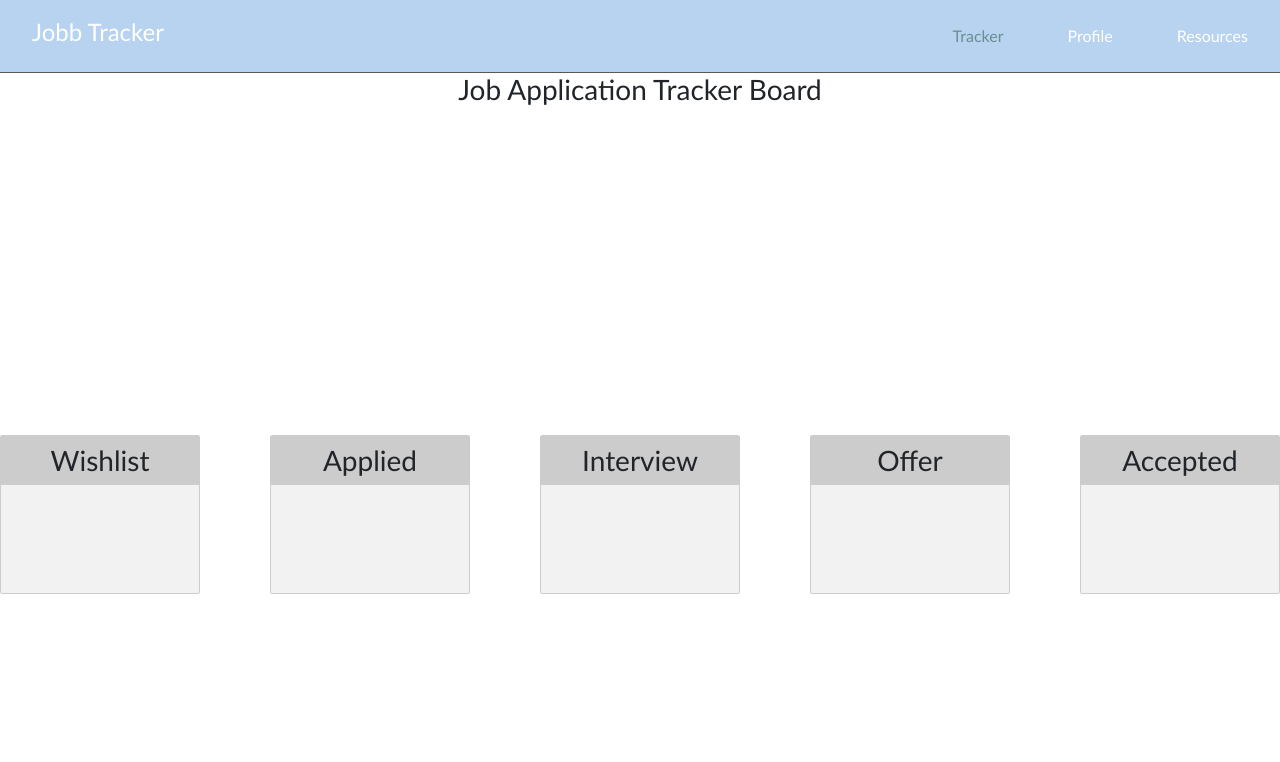
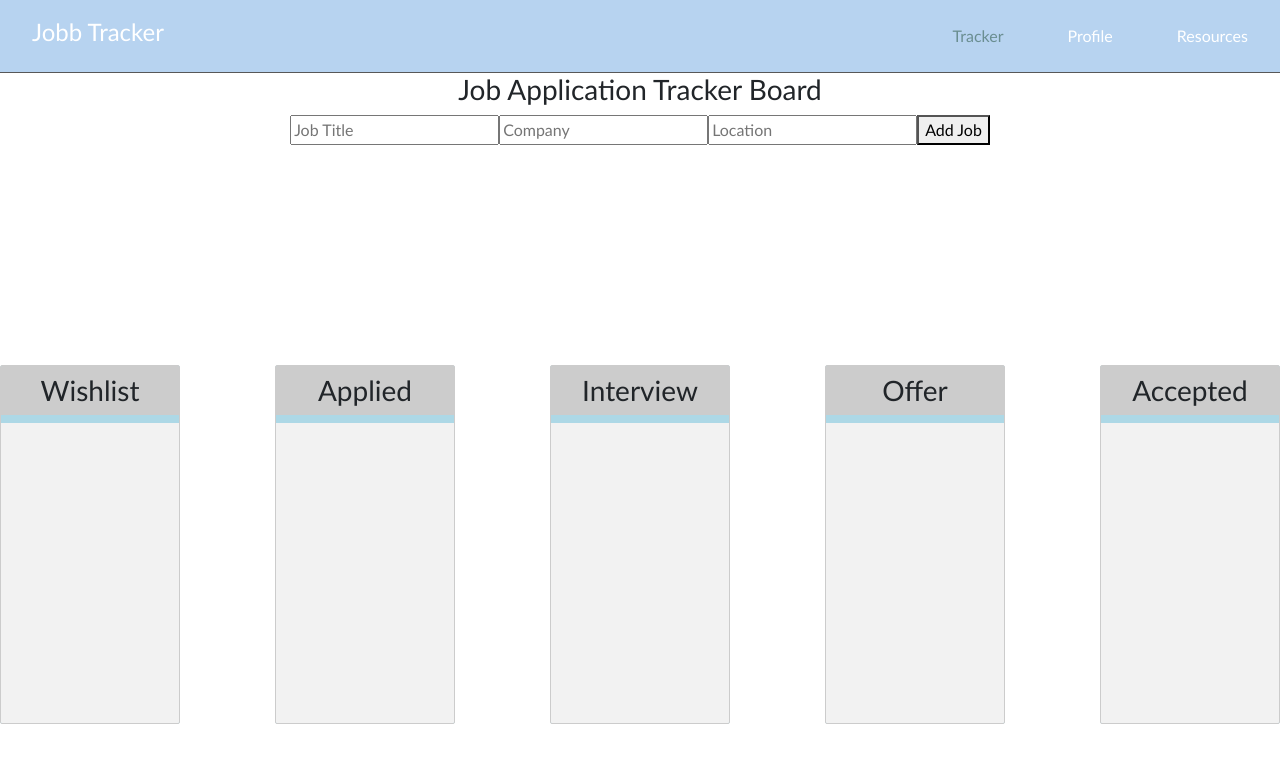
Before and after one commit to Dominik-Jad/job-tracker, a React (Vite) app: page / in a window 1280 px wide. Shown: the top 762 px of the page. Built offline with nearby package versions, Linux system fonts and the light colour scheme.

Commit message:
pushing code to local branch so  can retry a different method and not lose codes already written

```diff
--- a/src/components/Kanban/Column.jsx
+++ b/src/components/Kanban/Column.jsx
@@ -1,12 +1,11 @@
-import React from "react";
 import { Droppable } from "react-beautiful-dnd";
 import styled from "styled-components";
 import Job from "./Job";
 
 const Container = styled.div`
-    background-color: #f2f2f2;
+    background-color: lightblue;
     border-radius: 2px;
-    width: 200px;
+    width: 180px;
     overflow-y: scroll;
     -ms-overflow-style: none;
     scrollbar-width: none;
@@ -24,7 +23,7 @@ const JobList = styled.div`
         tranition: background-color 0.2s ease;
         background-color: #f2f2f2;
         flex-grow: 1;
-        min-height: 100px;
+        min-height: 300px;
 `;
 
 export default function Column({ title, jobs, id }) {
@@ -45,7 +44,7 @@ export default function Column({ title, jobs, id }) {
                         {...provided.droppableProps}
                         isDraggingOver={provided.isDraggingOver}
                     >
-                        {/* tasks go here (to do ) */}
+                        {/* Jobs go here (to do ) */}
                     </JobList>
                 )}
             </Droppable>
--- a/src/components/Kanban/Job.jsx
+++ b/src/components/Kanban/Job.jsx
@@ -1,34 +1,28 @@
-import React from "react";
 import styled from "styled-components";
 import { Draggable } from "react-beautiful-dnd";
 
 const Container = styled.div`
     border-radius: 10px;
     padding: 8px;
-    color: #fff;
+    color: black;
     margin-bottom: 8px;
     min-height: 100px;
     margin-left: 10px;
     margin-right: 10px;
-    background-color: ${props => bgcolorChange(props.color)};
+    background-color: ${props => props.isDragging ? '#b3b3b3' : '#f2f2f2'};
     display: flex;
     justify-content: space-between;
     flex-direction: column;
     cursor: pointer;
-    `;
+`;
 
 const TextContent = styled.div`
     display: flex;
 `;
 
-function bgcolorChange(props) {
-    return props.isDragging
-    ? '#b3b3b3'
-    :props.Draggable
-}
 export default function Job({ job, index }) {
     return (
-        <Draggable draggableId={`${job.id}`} key={job.id} index={index}>
+        <Draggable draggableId={`${job.id}`} index={index}>
             {(provided, snapshot) => (
                 <Container
                     {...provided.draggableProps}
@@ -38,7 +32,9 @@ export default function Job({ job, index }) {
                 >
                     <div style={{ display: "flex", justifyContent: "start", padding: "2" }}>
                         <span>
-                            <small>#{job.id} </small>
+                            <small>#{job.id}
+                                   {" "}
+                             </small>
                         </span>
                     </div>
                     <div
@@ -48,7 +44,7 @@ export default function Job({ job, index }) {
                             padding: "2"
                         }}
                     >
-                        <TextContent> {job.title}</TextContent>
+                        <TextContent>{job.title}</TextContent>
                     </div>
                     {job.company}
                     {job.location && (
@@ -56,7 +52,6 @@ export default function Job({ job, index }) {
                             <small>{job.location}</small>
                         </div>
                     )}
-                    {provided.placeholder}
                 </Container>
             )}
         </Draggable>
--- /dev/null
+++ b/src/components/Kanban/addJobForm.jsx
@@ -0,0 +1,41 @@
+import { React, useState } from "react";
+const AddJobForm =  ({onAdd}) => {
+  const [userInput, setUserInput] = useState({
+    title: "",
+    company:  "",
+    location: "",
+  });
+  const handleSubmit = (e) => {
+    e.preventDefault();
+    setUserInput({
+      title: "hello",
+      company: "world",
+      location: "earth",
+    });
+    onAdd(userInput);
+  };
+  return (
+    <form onSubmit={handleSubmit}>
+      <input
+        type="text"
+        placeholder="Job Title"
+        value={userInput.title}
+        onChange={(e) => setUserInput({ ...userInput, title: e.target.value })}
+      />
+      <input
+        type="text"
+        placeholder="Company"
+        value={userInput.company}
+        onChange={(e) => setUserInput({ ...userInput, company: e.target.value })}
+      />
+      <input
+        type="text"
+        placeholder="Location"
+        value={userInput.location}
+        onChange={(e) => setUserInput({ ...userInput, location: e.target.value })}
+      />
+      <button type="submit">Add Job</button>
+    </form>
+  );
+};
+export default AddJobForm;
--- a/src/pages/Tracker.jsx
+++ b/src/pages/Tracker.jsx
@@ -1,6 +1,7 @@
 import React from "react";
-import {DragDropContext} from'react-beautiful-dnd';
+import { DragDropContext } from "react-beautiful-dnd";
 import Column from "../components/Kanban/Column";
+import AddJobForm from "../components/Kanban/addJobForm";
 
 const Tracker = () => {
     const [Wishlist, setWishlist] = React.useState([]);
@@ -8,19 +9,97 @@ const Tracker = () => {
     const [interview, setInterview] = React.useState([]);
     const [offer, setOffer] = React.useState([]);
     const [accepted, setAccepted] = React.useState([]);
+    const addJobToWishlist = (job) => {
+        setWishlist((prevWishlist) => [...prevWishlist, job]);
+    };
+    const handleDragEnd = (result) => {
+        const { destination, source, draggableId } = result;
+
+        if (!destination || source.droppableId === destination.droppableId) return;
+
+        deletePreviousState(source.droppableId, draggableId);
+
+        const job = findItemById(draggableId, [... Wishlist, ...applied, ...offer, ...interview, ...accepted]);
+
+        setNewState(destination.droppableId, job);
+
+    };
+
+    function deletePreviousState(sourceDroppableId, jobId) {
+
+        switch (sourceDroppableId) {
+            case "1":
+                setWishlist(removeItemById(jobId, Wishlist));
+                break;
+            case "2":
+                setApplied(removeItemById(jobId, applied));
+                break;
+            case "3":
+                setInterview(removeItemById(jobId, interview));
+                break;
+            case "4":
+                setOffer(removeItemById(jobId, offer));
+                break;
+            case "5":
+                setAccepted(removeItemById(jobId, accepted));
+                break;
+            default:
+        }
+    }
+
+        function setNewState(destinationDroppableId, job) {
+            let updatedJob;
+            switch (destinationDroppableId) {
+                case "1":
+                    updatedJob = {
+                       ...job, Wishlist:false};
+                      setApplied(updatedJob, ...applied);
+                      break;
+                case "2":
+                    updatedJob = {
+                        ...job, applied:false};
+                        setInterview(updatedJob, ...interview);
+                        break;
+                case "3":
+                    updatedJob = {
+                        ...job, interview:false};
+                        setOffer(updatedJob, ...offer);
+                        break;
+                case "4":
+                    updatedJob = {
+                        ...job, offer:false};
+                        setAccepted(updatedJob, ...accepted);
+                        break;
+                case "5":
+                    updatedJob = {
+                        ...job, accepted:false};
+                        break;
+                    }
+                }
+
+
+
+            function findItemById(id, jobs) {
+                return jobs.find((job) => job.id === id);
+            }
+
+            function removeItemById(id, jobs) {
+                return jobs.filter((job) => job.id!== id);
+            }
 
 
 
     return (
-        <DragDropContext>
+        <DragDropContext onDragEnd={handleDragEnd}>
             <h3>Job Application Tracker Board</h3>
+            <AddJobForm onAdd={addJobToWishlist} />
             <div
-            style={{
-                display: 'flex',
-                justifyContent: 'space-between',
-                alignItems: 'center',
-                flexDirection: 'row',
-            }}
+                style={{
+                    display: "flex",
+                    justifyContent: "space-between",
+                    alignItems: "center",
+                    flexDirection: "row",
+                }}
             >
                 <Column title="Wishlist" jobs={Wishlist} id="1" />
                 <Column title="Applied" jobs={applied} id="2" />
@@ -28,10 +107,8 @@ const Tracker = () => {
                 <Column title="Offer" jobs={offer} id="4" />
                 <Column title="Accepted" jobs={accepted} id="5" />
             </div>
-
         </DragDropContext>
     );
-}
-
+};
 
 export default Tracker;
```
